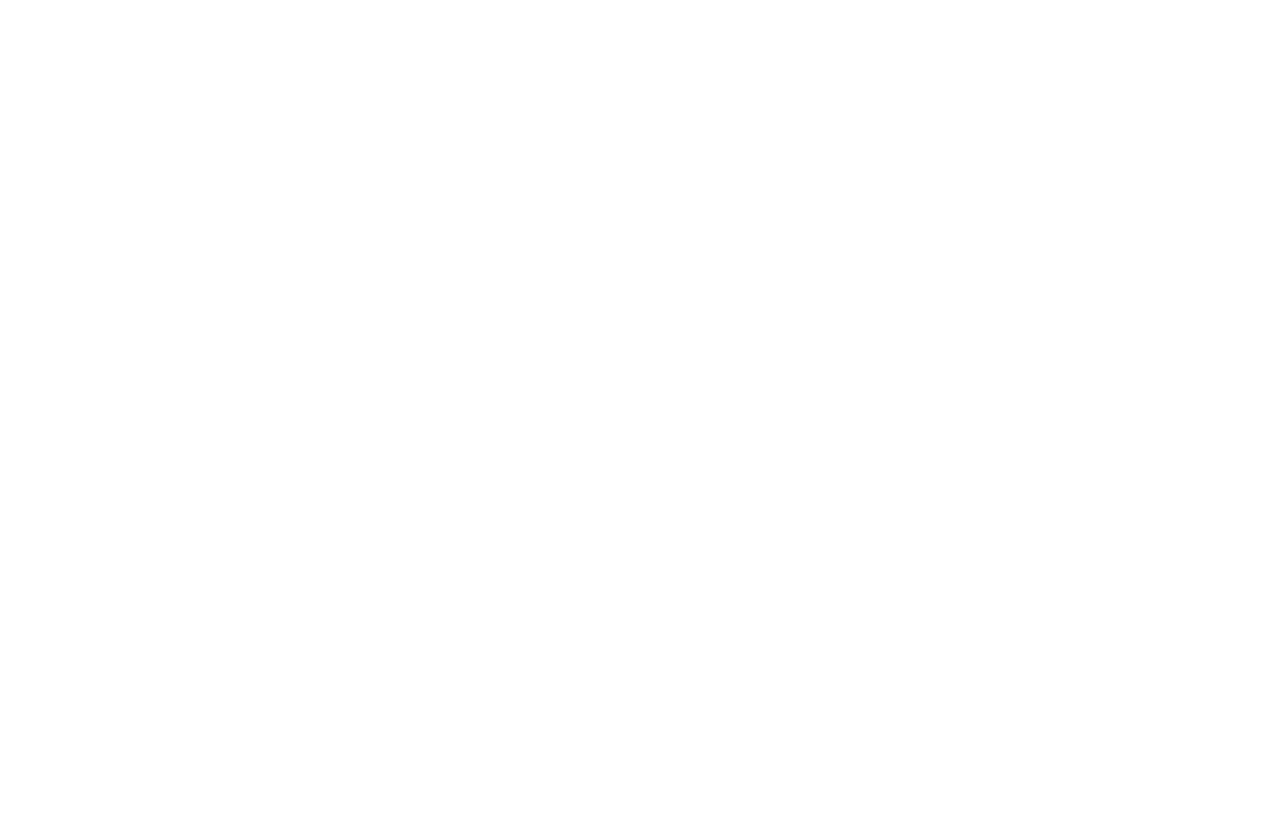
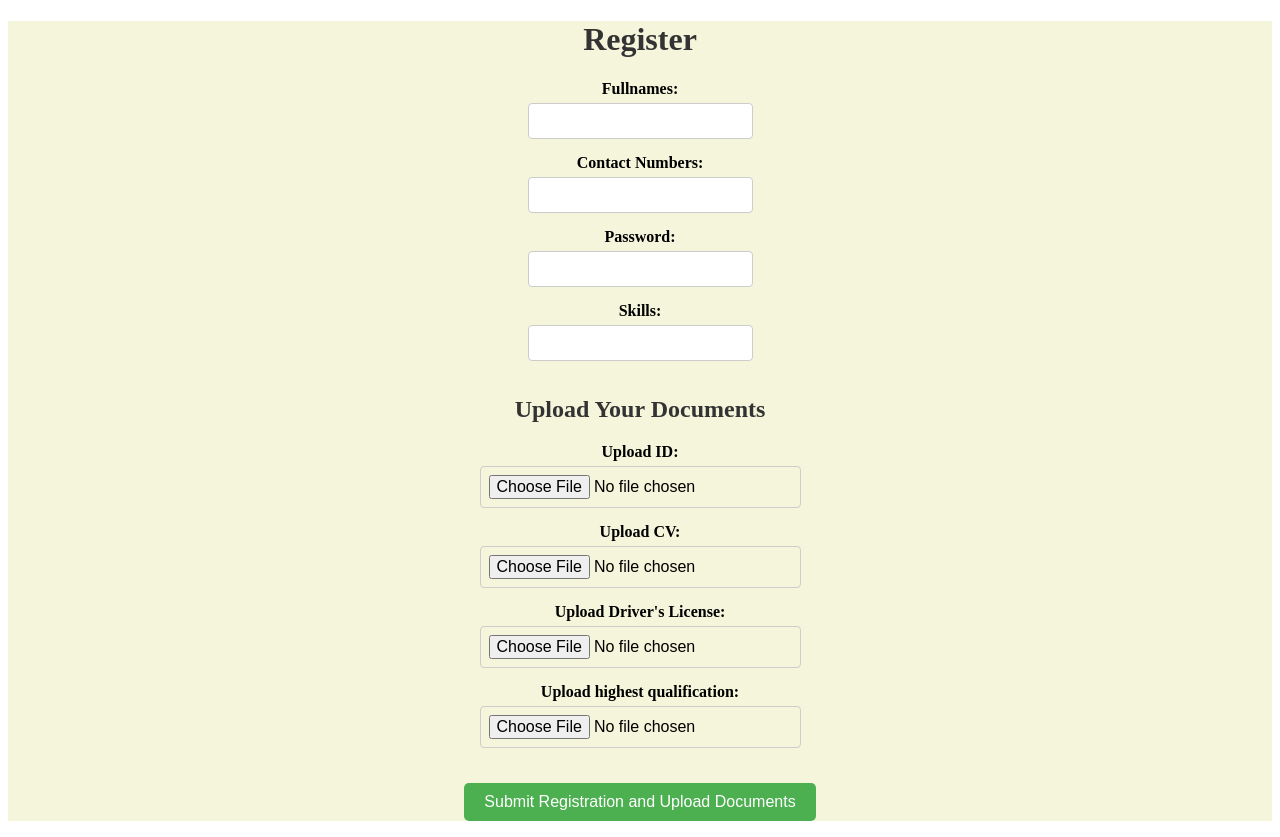
Before and after one commit to Kokie25/MelSoftAcademy, a React (Create React App) app in the folder skills-match/: page / in a window 1280 px wide. Before the commit the page ends 800 px from the top, so only its background shows below. Built offline with nearby package versions, Linux system fonts and the light colour scheme.

Commit message:
registration page done

```diff
--- /dev/null
+++ b/package.json
@@ -0,0 +1,6 @@
+{
+  "dependencies": {
+    "history": "^5.3.0",
+    "react-router-dom": "^6.26.2"
+  }
+}
--- a/skills-match/src/App.css
+++ b/skills-match/src/App.css
@@ -0,0 +1,58 @@
+.App {
+  text-align: center;
+  background-color: beige;
+}
+
+form {
+  display: flex;
+  flex-direction: column;
+  align-items:center;
+
+
+}
+
+/* Styling for the form-group to ensure label is above the input */
+.form-group {
+  display: flex;
+  flex-direction: column;
+  margin-bottom: 15px;
+}
+
+label {
+  margin-bottom: 5px;
+  font-weight: bold;
+}
+
+input[type="text"],
+input[type="password"],
+input[type="file"] {
+  padding: 8px;
+  font-size: 16px;
+  border: 1px solid #ccc;
+  border-radius: 4px;
+}
+
+button {
+  margin-top: 20px;
+  padding: 10px 20px;
+  font-size: 16px;
+  background-color: #4CAF50;
+  color: white;
+  border: none;
+  border-radius: 5px;
+  cursor: pointer;
+}
+
+button:hover {
+  background-color: #45a049;
+}
+
+h1, h2 {
+  color: #333;
+}
+
+p {
+  margin-top: 15px;
+  color: red;
+  font-weight: bold;
+}
--- a/skills-match/src/App.js
+++ b/skills-match/src/App.js
@@ -1,12 +1,172 @@
 import './App.css';
+import React, { useState } from 'react';
 
-function App() {
+function RegistrationForm() {
+  const [formData, setFormData] = useState({
+    username: '',
+    contacts: '',
+    password: '',
+    skills: '',
+    id: null,
+    cv: null,
+    driversLicense: null,
+    highestqualification:null,
+  });
+
+  const [uploadStatus, setUploadStatus] = useState('');
+
+  const handleChange = (e) => {
+    const { name, value } = e.target;
+    setFormData((prevData) => ({
+      ...prevData,
+      [name]: value,
+    }));
+  };
+
+  const handleFileChange = (e) => {
+    const { name, files } = e.target;
+    setFormData((prevData) => ({
+      ...prevData,
+      [name]: files[0],
+    }));
+  };
+
+  const handleSubmit = (e) => {
+    e.preventDefault();
+
+
+    if (!formData.id || !formData.cv || !formData.driversLicense || !formData. highestqualification) {
+      setUploadStatus('Please fill in all required fields and upload all required documents.');
+      return;
+    }
+
+
+    console.log('Form Data Submitted:', formData);
+
+
+    const formSubmissionData = new FormData();
+    formSubmissionData.append('username', formData.username);
+    formSubmissionData.append('contacts', formData.contacts);
+    formSubmissionData.append('password', formData.password);
+    formSubmissionData.append('skills', formData.skills);
+    formSubmissionData.append('id', formData.id);
+    formSubmissionData.append('cv', formData.cv);
+    formSubmissionData.append('driversLicense', formData.driversLicense);
+    formSubmissionData.append('highestqualification', formData.highestqualification);
+
+
+    setUploadStatus('Form and documents are ready for upload. You can now connect to your backend.');
+  };
+
   return (
     <div className="App">
       <header className="App-header">
+        <h1>Register</h1>
+        <form onSubmit={handleSubmit}>
+
+          <div className="form-group">
+            <label htmlFor="username">Fullnames:</label>
+            <input
+              type="text"
+              id="username"
+              name="username"
+              value={formData.username}
+              onChange={handleChange}
+              required
+            />
+          </div>
+
+          <div className="form-group">
+            <label htmlFor="contacts">Contact Numbers:</label>
+            <input
+              type="text"
+              id="contacts"
+              name="contacts"
+              value={formData.contacts}
+              onChange={handleChange}
+              required
+            />
+          </div>
+
+          <div className="form-group">
+            <label htmlFor="password">Password:</label>
+            <input
+              type="password"
+              id="password"
+              name="password"
+              value={formData.password}
+              onChange={handleChange}
+              required
+            />
+          </div>
+
+          <div className="form-group">
+            <label htmlFor="skills">Skills:</label>
+            <input
+              type="text"
+              id="skills"
+              name="skills"
+              value={formData.skills}
+              onChange={handleChange}
+              required
+            />
+          </div>
+
+          <h2>Upload Your Documents</h2>
+
+          <div className="form-group">
+            <label htmlFor="id">Upload ID:</label>
+            <input
+              type="file"
+              id="id"
+              name="id"
+              accept=".pdf,.jpg,.png"
+              onChange={handleFileChange}
+              required
+            />
+          </div>
+
+          <div className="form-group">
+            <label htmlFor="cv">Upload CV:</label>
+            <input
+              type="file"
+              id="cv"
+              name="cv"
+              accept=".pdf,.doc,.docx"
+              onChange={handleFileChange}
+              required
+            />
+          </div>
+
+          <div className="form-group">
+            <label htmlFor="driversLicense">Upload Driver's License:</label>
+            <input
+              type="file"
+              id="driversLicense"
+              name="driversLicense"
+              accept=".pdf,.jpg,.png"
+              onChange={handleFileChange}
+            />
+          </div>
+
+          <div className="form-group">
+            <label htmlFor="highestqualification">Upload highest qualification:</label>
+            <input
+              type="file"
+              id="highestqualification"
+              name="highestqualification"
+              accept=".pdf,.jpg,.png"
+              onChange={handleFileChange}
+            />
+          </div>
+
+          <button type="submit">Submit Registration and Upload Documents</button>
+        </form>
+
+        <p>{uploadStatus}</p>
       </header>
     </div>
   );
 }
 
-export default App;
+export default RegistrationForm;
```
Also changed, not shown: 2 other files (tests, documents, lock files or other folders).
